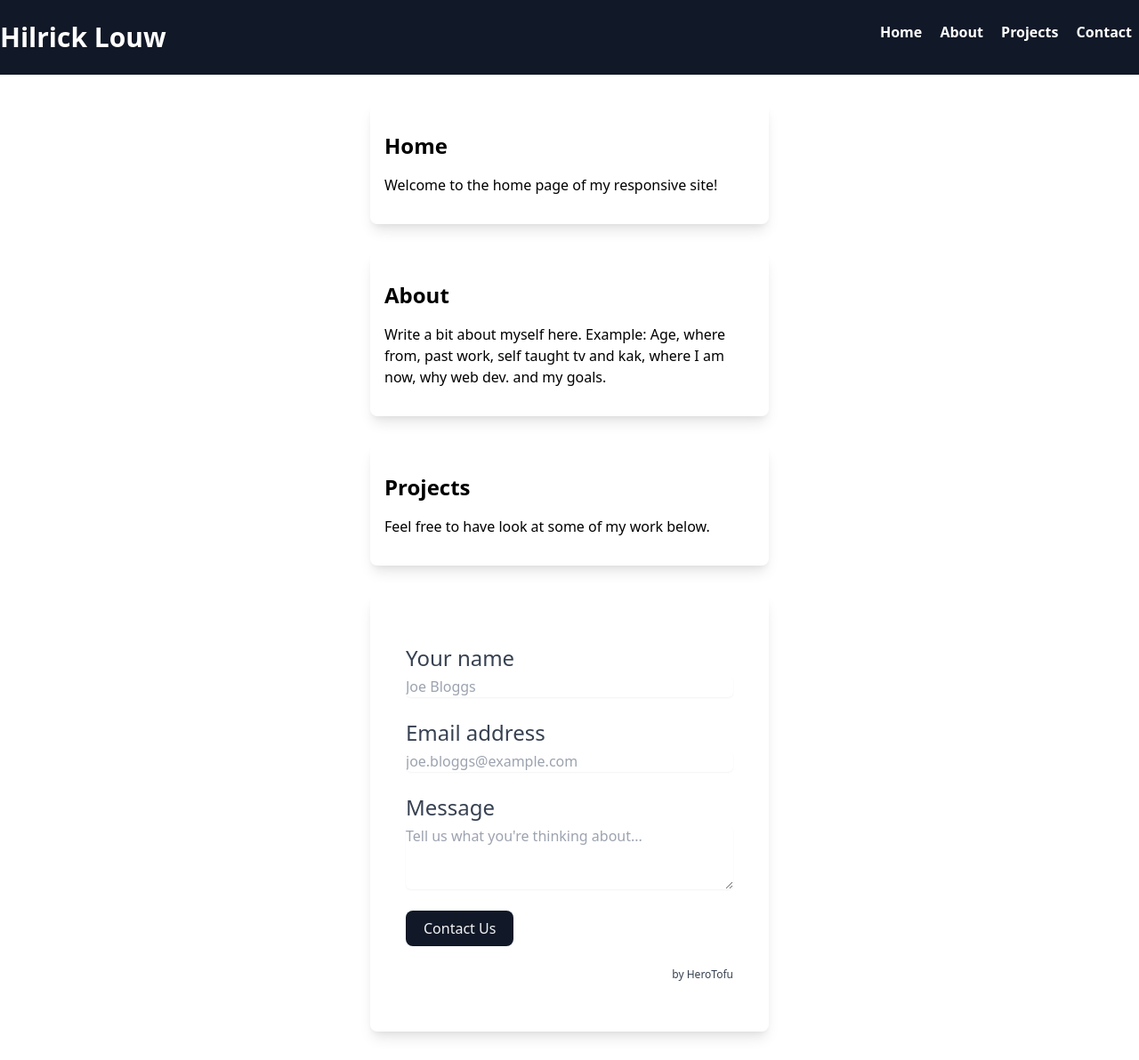
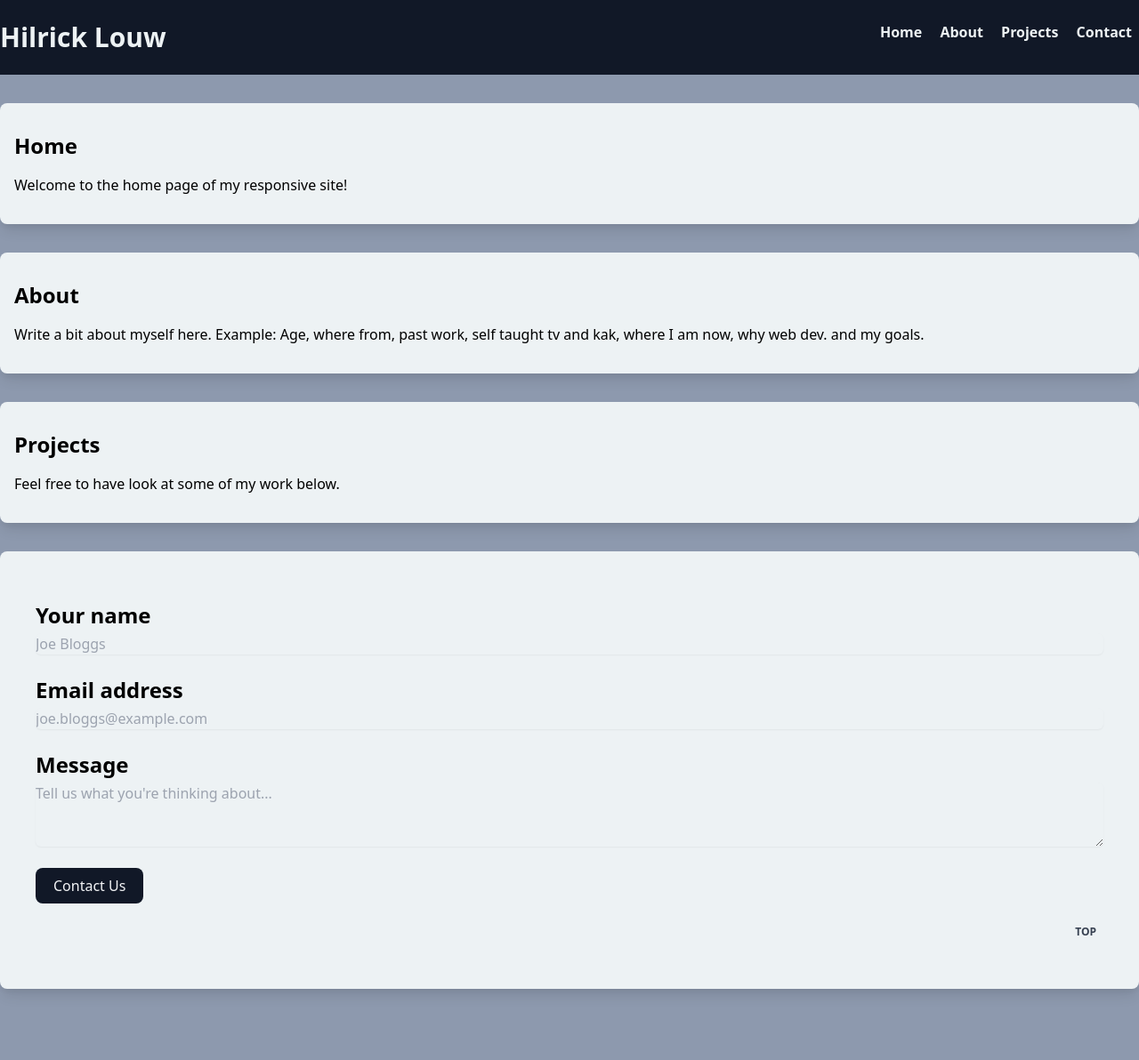
Before and after one commit to HilrickWebDev/my-portfolio, a plain HTML site: page index.html in a window 1280 px wide. Shown: the whole page at 89% size. After the commit the page ends 1144 px from the top, so only its background shows below. Drawn offline with nearby package versions, Linux system fonts and the light colour scheme.

Commit message:
Almost done styling. Need to add images, upward arrows in bottom corner of each page

```diff
--- a/index.html
+++ b/index.html
@@ -21,14 +21,20 @@
     <!-- Page content -->
     <div class="min-h-screen flex flex-col">
       <!-- Header -->
-      <header class="bg-gray-900 text-white py-6">
+      <header class="bg-gray-900 py-6">
         <div class="container mx-auto main-container">
           <h1 class="text-3xl font-bold">Hilrick Louw</h1>
           <nav class="ml-auto nav-menu">
-            <a href="#" class="font-bold px-2 text-right nav-item">Home</a>
-            <a href="#" class="font-bold px-2 text-right nav-item">About</a>
-            <a href="#" class="font-bold px-2 text-right nav-item">Projects</a>
-            <a href="#" class="font-bold px-2 text-right nav-item">Contact</a>
+            <a href="#home" class="font-bold px-2 text-right nav-item">Home</a>
+            <a href="#about" class="font-bold px-2 text-right nav-item"
+              >About</a
+            >
+            <a href="#projects" class="font-bold px-2 text-right nav-item"
+              >Projects</a
+            >
+            <a href="#contact" class="font-bold px-2 text-right nav-item"
+              >Contact</a
+            >
           </nav>
         </div>
       </header>
@@ -40,7 +46,8 @@
           <!-- Home page -->
 
           <div
-            class="w-full max-w-md mx-auto px-4 py-8 bg-white rounded-lg shadow-lg"
+            id="home"
+            class="h-full w-screen w-full max-w-full mx-auto px-4 py-8 bg-white rounded-lg shadow-lg"
           >
             <h2 class="text-2xl font-bold mb-4">Home</h2>
             <p>Welcome to the home page of my responsive site!</p>
@@ -49,7 +56,8 @@
           <!-- About page -->
 
           <div
-            class="w-full max-w-md mx-auto px-4 py-8 bg-white rounded-lg shadow-lg mt-8"
+            id="about"
+            class="h-full w-screen w-full max-w-full mx-auto px-4 py-8 bg-white rounded-lg shadow-lg mt-8"
           >
             <h2 class="text-2xl font-bold mb-4">About</h2>
             <p>
@@ -62,7 +70,8 @@
           <!-- Projects -->
 
           <div
-            class="w-full max-w-md mx-auto px-4 py-8 bg-white rounded-lg shadow-lg mt-8"
+            id="projects"
+            class="h-full w-screen w-full max-w-full mx-auto px-4 py-8 bg-white rounded-lg shadow-lg mt-8"
           >
             <h2 class="text-2xl font-bold mb-4">Projects</h2>
             <p>Feel free to have look at some of my work below.</p>
@@ -71,34 +80,35 @@
           <!-- Contact me -->
 
           <div
-            class="w-full max-w-md mx-auto px-4 py-8 bg-white rounded-lg shadow-lg mt-8"
+            id="contact"
+            class="h-full w-screen w-full max-w-full mx-auto px-4 py-8 bg-white rounded-lg shadow-lg mt-8"
           >
             <div class="p-6 sm:rounded-md">
               <form method="get" action="#" onsubmit="submitForm()">
                 <label class="block mb-6">
-                  <span class="text-2xl text-gray-700">Your name</span>
+                  <span class="text-2xl font-bold">Your name</span>
                   <input
                     type="text"
                     name="name"
-                    class="block w-full mt-1 border-gray-300 rounded-md shadow-sm focus:border-indigo-300 focus:ring focus:ring-indigo-200 focus:ring-opacity-50"
+                    class="block w-full mt-1 border-gray-300 rounded-md shadow-sm focus:border-indigo-300 focus:ring focus:ring-indigo-200 focus:ring-opacity-50 input-color"
                     placeholder="Joe Bloggs"
                   />
                 </label>
                 <label class="block mb-6">
-                  <span class="text-2xl text-gray-700">Email address</span>
+                  <span class="text-2xl font-bold">Email address</span>
                   <input
                     name="email"
                     type="email"
-                    class="block w-full mt-1 border-gray-300 rounded-md shadow-sm focus:border-indigo-300 focus:ring focus:ring-indigo-200 focus:ring-opacity-50"
+                    class="block w-full mt-1 border-gray-300 rounded-md shadow-sm focus:border-indigo-300 focus:ring focus:ring-indigo-200 focus:ring-opacity-50 input-color"
                     placeholder="joe.bloggs@example.com"
                     required
                   />
                 </label>
                 <label class="block mb-6">
-                  <span class="text-2xl text-gray-700">Message</span>
+                  <span class="text-2xl font-bold">Message</span>
                   <textarea
                     name="message"
-                    class="block w-full mt-1 border-gray-300 rounded-md shadow-sm focus:border-indigo-300 focus:ring focus:ring-indigo-200 focus:ring-opacity-50"
+                    class="block w-full mt-1 border-gray-300 rounded-md shadow-sm focus:border-indigo-300 focus:ring focus:ring-indigo-200 focus:ring-opacity-50 input-color"
                     rows="3"
                     placeholder="Tell us what you're thinking about..."
                   ></textarea>
@@ -113,12 +123,8 @@
                 </div>
                 <div>
                   <div class="mt-2 text-gray-700 text-right text-xs">
-                    by
-                    <a
-                      href="https://herotofu.com"
-                      class="hover:underline"
-                      target="_blank"
-                      >HeroTofu</a
+                    <a href="#home" class="font-bold px-2 text-right nav-item"
+                      >TOP</a
                     >
                   </div>
                 </div>
--- a/styles.css
+++ b/styles.css
@@ -1,3 +1,30 @@
+body {
+    background-color: #8d99ae;
+}
+header {
+    color: #edf2f4;
+}
+
 .main-container {
     display: flex;
 }
+
+#home {
+    background-color: #edf2f4;
+}
+
+#about {
+    background-color: #edf2f4;
+}
+
+#projects {
+    background-color: #edf2f4;
+}
+
+#contact {
+    background-color: #edf2f4;
+}
+
+.input-color {
+    background-color: #edf2f4;
+}
```
